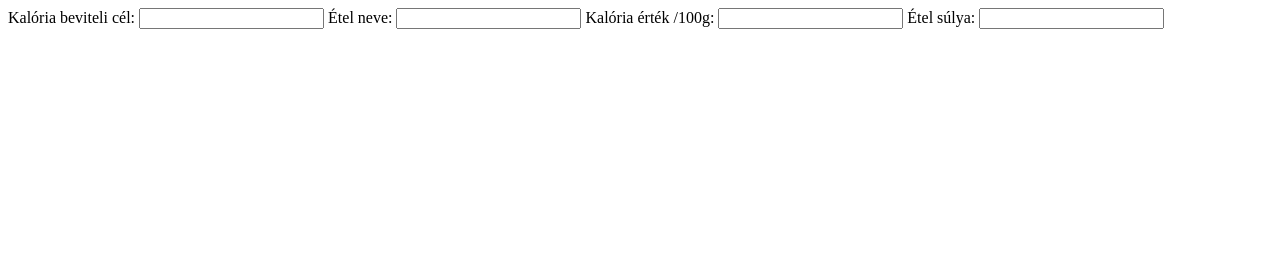
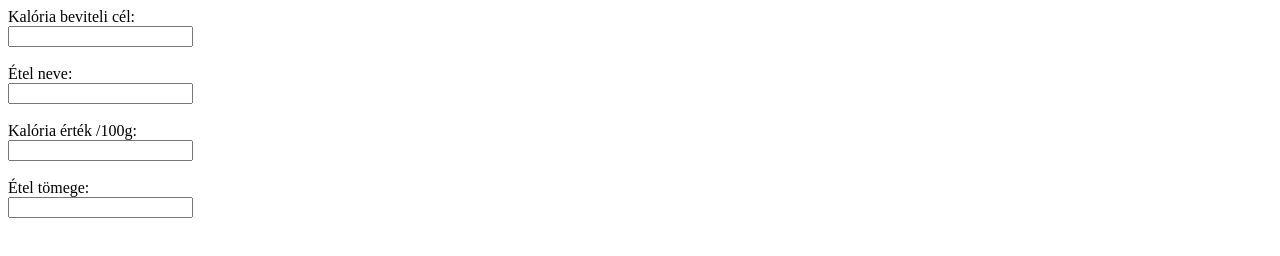
Before and after one commit to Moha0170/kaloria, a website: page public/index.html in a window 1280 px wide. Drawn offline with Linux system fonts and the light colour scheme.

Commit message:
Kinézet formázása

```diff
--- a/public/index.html
+++ b/public/index.html
@@ -8,17 +8,17 @@
     <title>Kalóriaszámítás</title>
 </head>
 <body>
-    <label for="cel">Kalória beviteli cél:</label>
-    <input type="number" id="cel">
+    <label for="cel">Kalória beviteli cél:</label><br>
+    <input type="number" id="cel"><br><br>
 
-    <label for="nev">Étel neve:</label>
-    <input type="text" id="nev">
+    <label for="nev">Étel neve:</label><br>
+    <input type="text" id="nev"><br><br>
 
-    <label for="kaloriaszaz">Kalória érték /100g:</label>
-    <input type="number" id="kaloriaszaz">
+    <label for="kaloriaszaz">Kalória érték /100g:</label><br>
+    <input type="number" id="kaloriaszaz"><br><br>
 
-    <label for="suly">Étel súlya:</label>
-    <input type="number" id="suly">
+    <label for="tomeg">Étel tömege:</label><br>
+    <input type="number" id="tomeg"><br>
 
 </body>
 </html>
```
